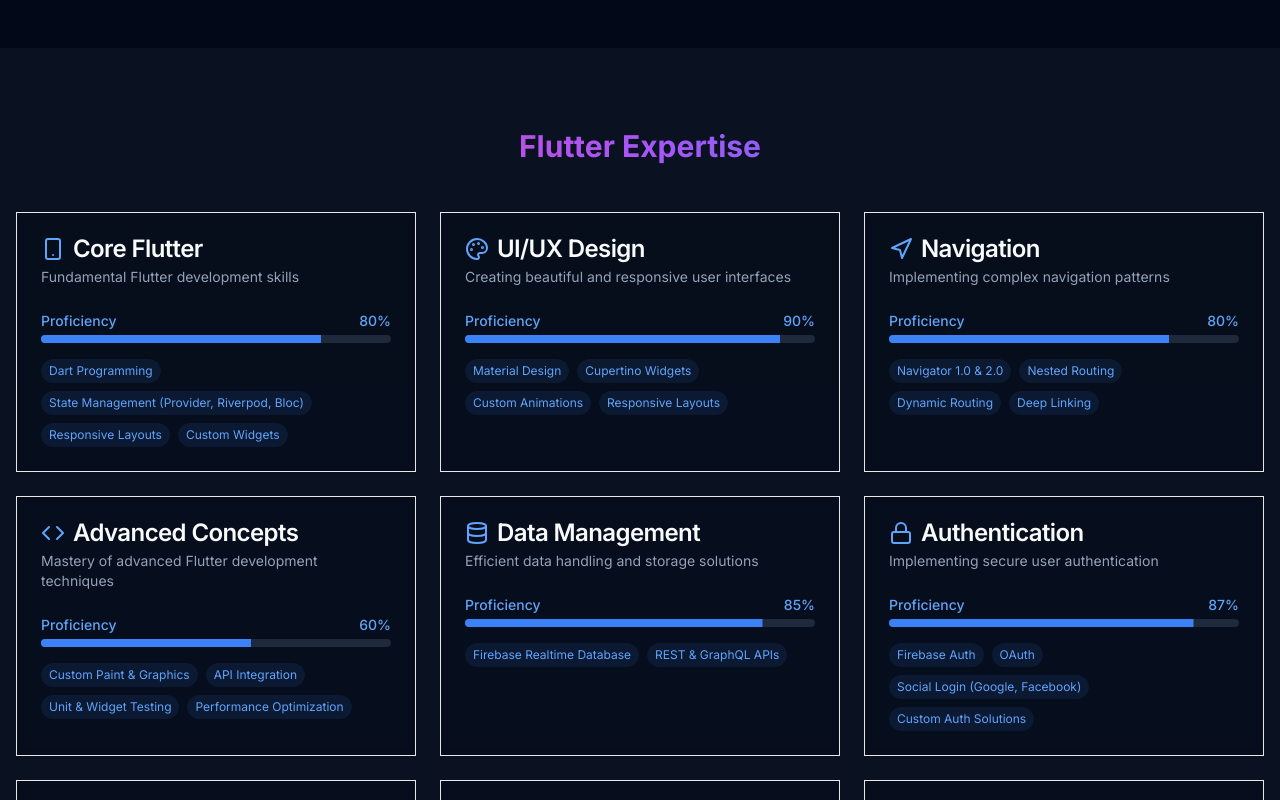
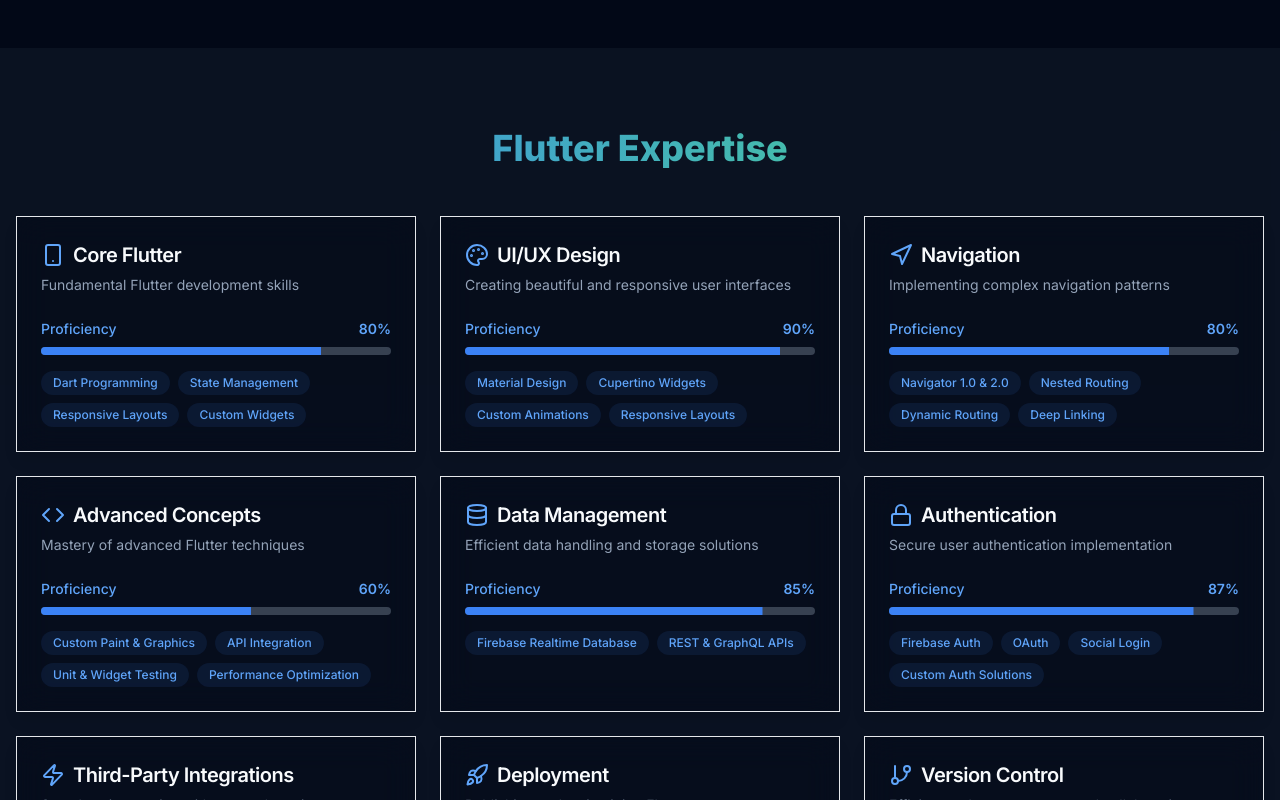
Before and after one commit to Hitesh007-p/myportfolio, a Next.js app: page / in a window 1280 px wide. Shown: the part 1140-1940 px from the top of the page. Built offline with nearby package versions, Linux system fonts and the light colour scheme.

Commit message:
some changes in skill section

```diff
--- a/components/skills.tsx
+++ b/components/skills.tsx
@@ -1,6 +1,5 @@
 import { Card, CardContent, CardDescription, CardHeader, CardTitle } from "@/components/ui/card";
 import { Progress } from "@/components/ui/progress";
-
 import { Code, Smartphone, Palette, Navigation, Database, Lock, Zap, Rocket, GitBranch } from "lucide-react";
 
 interface Skill {
@@ -15,68 +14,63 @@ const flutterSkills: Skill[] = [
   {
     name: "Core Flutter",
     description: "Fundamental Flutter development skills",
-    icon: <Smartphone className="w-6 h-6" />,
+    icon: <Smartphone className="w-6 h-6 text-blue-400" />,
     proficiency: 80,
-    subSkills: [
-      "Dart Programming",
-      "State Management (Provider, Riverpod, Bloc)",
-      "Responsive Layouts",
-      "Custom Widgets",
-    ],
+    subSkills: ["Dart Programming", "State Management", "Responsive Layouts", "Custom Widgets"],
   },
   {
     name: "UI/UX Design",
     description: "Creating beautiful and responsive user interfaces",
-    icon: <Palette className="w-6 h-6" />,
+    icon: <Palette className="w-6 h-6 text-blue-400" />,
     proficiency: 90,
     subSkills: ["Material Design", "Cupertino Widgets", "Custom Animations", "Responsive Layouts"],
   },
   {
     name: "Navigation",
     description: "Implementing complex navigation patterns",
-    icon: <Navigation className="w-6 h-6" />,
+    icon: <Navigation className="w-6 h-6 text-blue-400" />,
     proficiency: 80,
     subSkills: ["Navigator 1.0 & 2.0", "Nested Routing", "Dynamic Routing", "Deep Linking"],
   },
   {
     name: "Advanced Concepts",
-    description: "Mastery of advanced Flutter development techniques",
-    icon: <Code className="w-6 h-6" />,
+    description: "Mastery of advanced Flutter techniques",
+    icon: <Code className="w-6 h-6 text-blue-400" />,
     proficiency: 60,
     subSkills: ["Custom Paint & Graphics", "API Integration", "Unit & Widget Testing", "Performance Optimization"],
   },
   {
     name: "Data Management",
     description: "Efficient data handling and storage solutions",
-    icon: <Database className="w-6 h-6" />,
+    icon: <Database className="w-6 h-6 text-blue-400" />,
     proficiency: 85,
     subSkills: ["Firebase Realtime Database", "REST & GraphQL APIs"],
   },
   {
     name: "Authentication",
-    description: "Implementing secure user authentication",
-    icon: <Lock className="w-6 h-6" />,
+    description: "Secure user authentication implementation",
+    icon: <Lock className="w-6 h-6 text-blue-400" />,
     proficiency: 87,
-    subSkills: ["Firebase Auth", "OAuth", "Social Login (Google, Facebook)", "Custom Auth Solutions"],
+    subSkills: ["Firebase Auth", "OAuth", "Social Login", "Custom Auth Solutions"],
   },
   {
     name: "Third-Party Integrations",
     description: "Seamless integration with external services",
-    icon: <Zap className="w-6 h-6" />,
+    icon: <Zap className="w-6 h-6 text-blue-400" />,
     proficiency: 89,
     subSkills: ["Firebase Services", "Payment Gateways", "Maps & Location Services", "Push Notifications"],
   },
   {
     name: "Deployment",
     description: "Publishing and maintaining Flutter apps",
-    icon: <Rocket className="w-6 h-6" />,
+    icon: <Rocket className="w-6 h-6 text-blue-400" />,
     proficiency: 93,
     subSkills: ["Google Play Store", "CI/CD", "App Size Optimization"],
   },
   {
     name: "Version Control",
     description: "Efficient code management and collaboration",
-    icon: <GitBranch className="w-6 h-6" />,
+    icon: <GitBranch className="w-6 h-6 text-blue-400" />,
     proficiency: 95,
     subSkills: ["Git", "GitHub", "GitLab"],
   },
@@ -86,31 +80,36 @@ export function Skills() {
   return (
     <section id="skills" className="py-20 px-4 bg-secondary/30">
       <div className="container mx-auto">
-        <h2 className="text-3xl font-bold mb-12 gradient-text text-center">Flutter Expertise</h2>
+        <h2 className="text-4xl font-extrabold mb-12 text-center bg-clip-text text-transparent bg-gradient-to-r from-blue-500 to-green-400">
+          Flutter Expertise
+        </h2>
         <div className="grid md:grid-cols-2 lg:grid-cols-3 gap-6">
           {flutterSkills.map((skill, index) => (
             <Card
-              key={index} // Add key to the Card component
-              className="h-full bg-background/50 backdrop-blur-sm hover:bg-background/80 transition-colors"
+              key={index}
+              className="h-full bg-background/50 backdrop-blur-lg shadow-lg hover:shadow-xl transition-all transform hover:scale-105"
             >
               <CardHeader>
-                <CardTitle className="flex items-center gap-2">
-                  <span className="text-blue-400">{skill.icon}</span>
-                  {skill.name}
+                <CardTitle className="flex items-center gap-2 text-xl font-semibold">
+                  {skill.icon}
+                  <span>{skill.name}</span>
                 </CardTitle>
                 <CardDescription>{skill.description}</CardDescription>
               </CardHeader>
               <CardContent>
                 <div className="mb-4">
-                  <div className="flex justify-between mb-1">
+                  <div className="flex justify-between items-center mb-2">
                     <span className="text-sm font-medium text-blue-400">Proficiency</span>
-                    <span className="text-sm font-medium text-blue-400">{skill.proficiency}%</span>
+                    <span className="text-sm font-semibold text-blue-400">{skill.proficiency}%</span>
                   </div>
-                  <Progress value={skill.proficiency} className="h-2" />
+                  <Progress value={skill.proficiency} className="h-2 bg-gray-700 rounded-full" />
                 </div>
                 <div className="flex flex-wrap gap-2">
                   {skill.subSkills.map((subSkill, idx) => (
-                    <span key={idx} className="px-2 py-1 text-xs rounded-full bg-blue-500/10 text-blue-400">
+                    <span
+                      key={idx}
+                      className="px-3 py-1 text-xs font-medium rounded-full bg-blue-500/10 text-blue-400 hover:bg-blue-500/20 transition"
+                    >
                       {subSkill}
                     </span>
                   ))}
```
